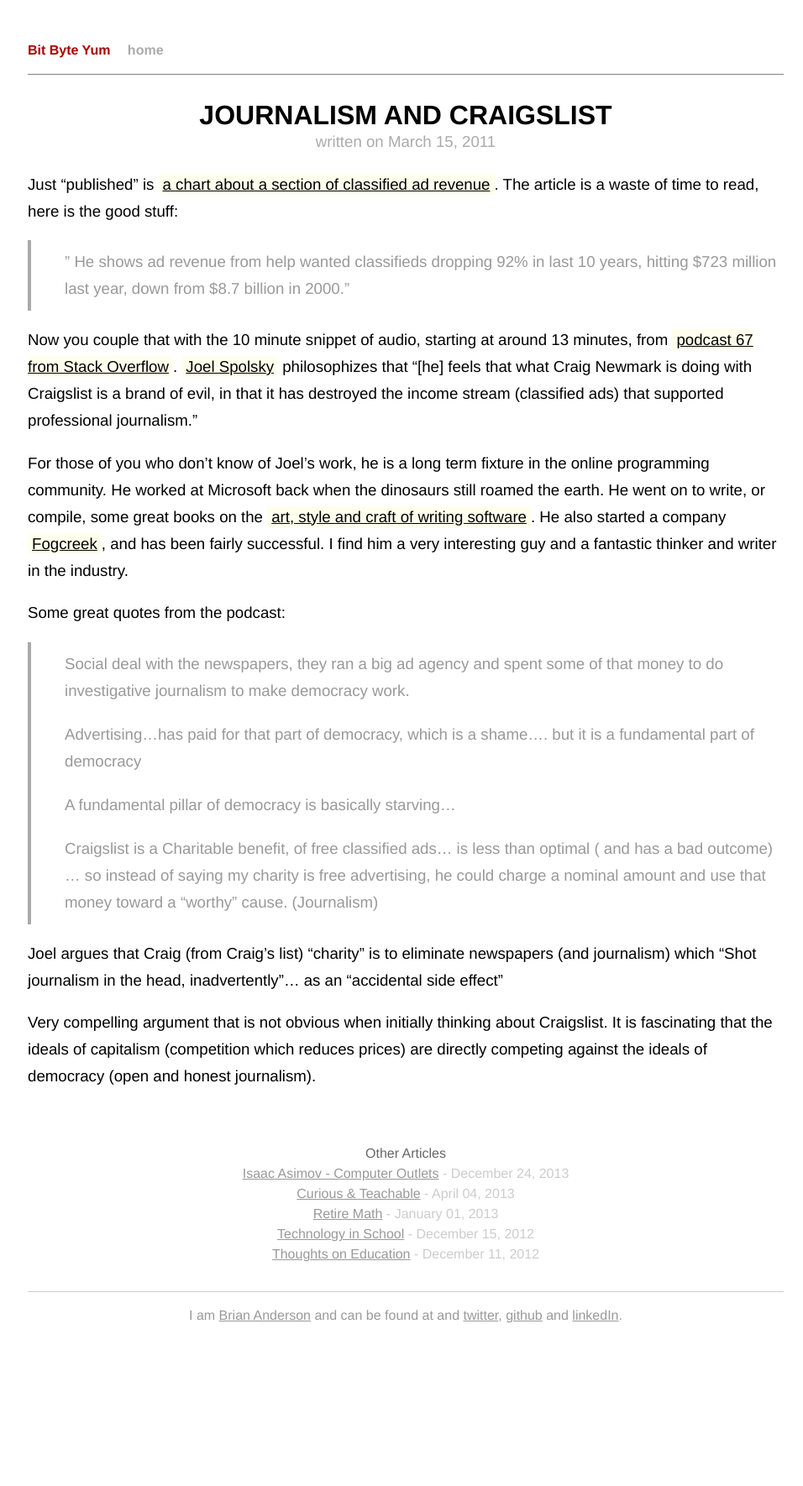
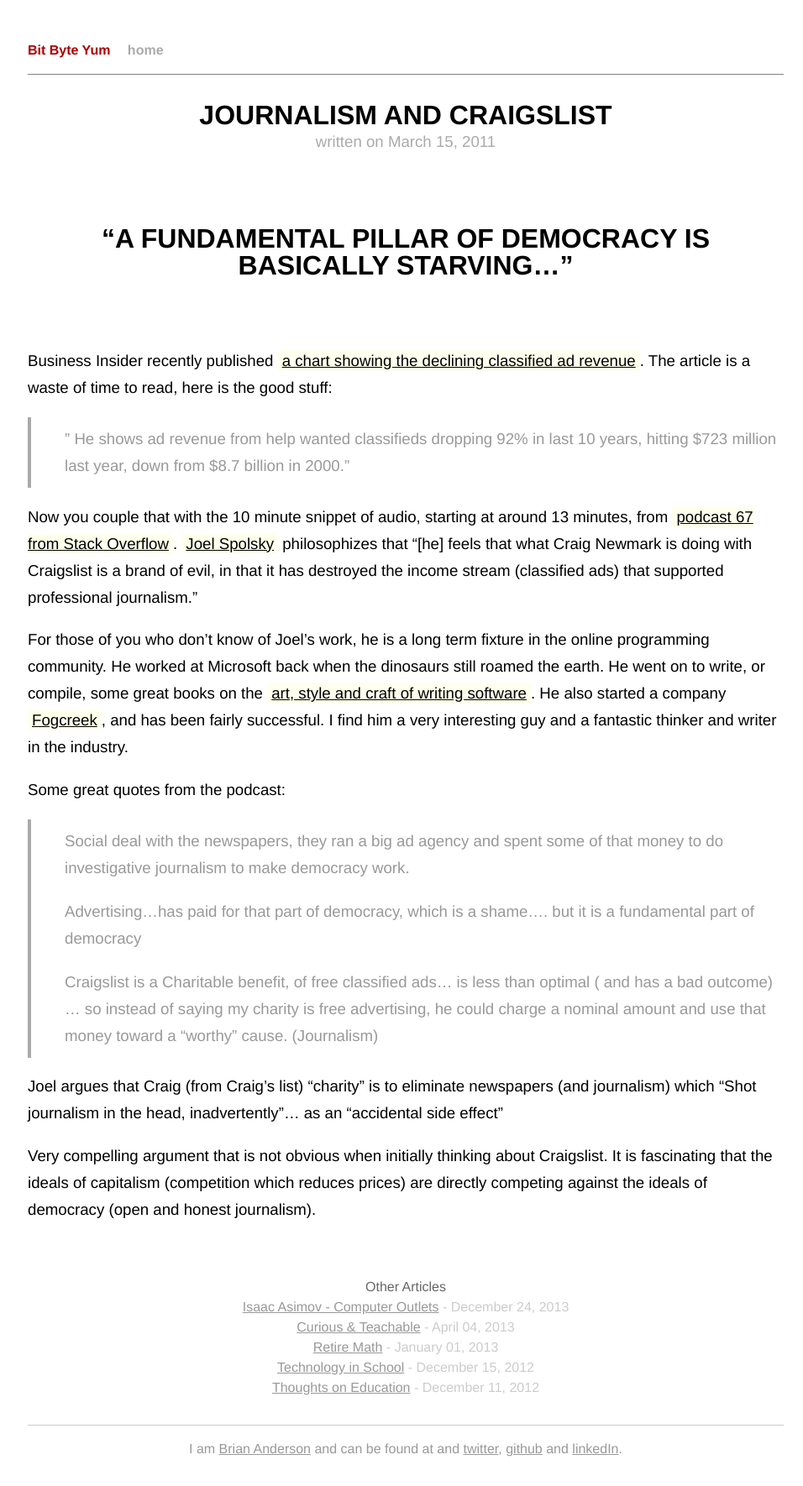
Before and after one commit to banderson623/banderson623.github.com, a Jekyll site: the page built from _posts/2011-03-15-thoughts-on-craigslist.md, in a window 1280 px wide. Shown: the whole page at 84% size, without its empty margins (157-1113 px from the left). Built offline with Jekyll 4.4.1, drawn with Linux system fonts in a browser that asks for light colours; before the commit the page ends 1611 px from its top, so only the background shows below that.

Commit message:
updated journalism article

```diff
--- a/_posts/2011-03-15-thoughts-on-craigslist.md
+++ b/_posts/2011-03-15-thoughts-on-craigslist.md
@@ -6,7 +6,13 @@
 tags: journalism
 ---
 
-Just "published" is [a chart about a section of classified ad revenue](http://www.businessinsider.com/chart-of-the-day-newspapers-classified-ads-revenue-2011-3). The article is a waste of time to read, here is the good stuff:
+<br />
+# "A fundamental pillar of democracy is basically starving..."
+<br />
+
+
+
+Business Insider recently published [a chart showing the declining classified ad revenue](http://www.businessinsider.com/chart-of-the-day-newspapers-classified-ads-revenue-2011-3). The article is a waste of time to read, here is the good stuff:
 
 >" He shows ad revenue from help wanted classifieds dropping 92% in last 10 years, hitting $723 million last year, down from $8.7 billion in 2000."
 
@@ -19,8 +25,6 @@
 
 > Advertising...has paid for that part of democracy, which is a shame.... but it is a fundamental part of democracy
 
-> A fundamental pillar of democracy is basically starving...
-
 >Craigslist is a Charitable benefit, of free classified ads... is less than optimal ( and has a bad outcome) ...  so instead of saying my charity is free advertising, he could charge a nominal amount and use that money toward a "worthy" cause. (Journalism)
 
 Joel argues that Craig (from Craig's list) "charity" is to eliminate newspapers (and journalism) which "Shot journalism in the head, inadvertently"... as an "accidental side effect"
```
